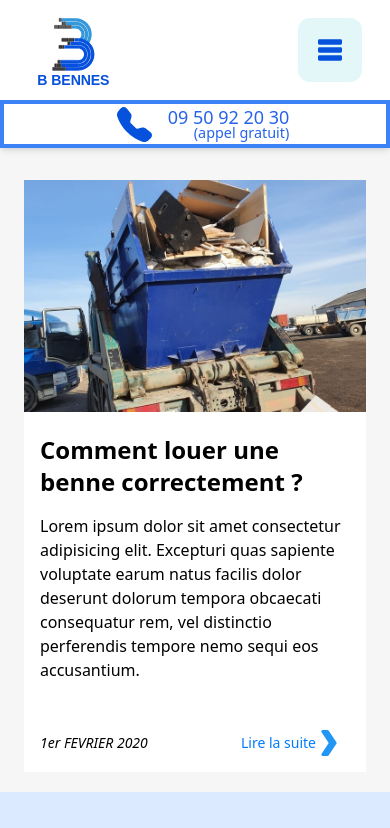
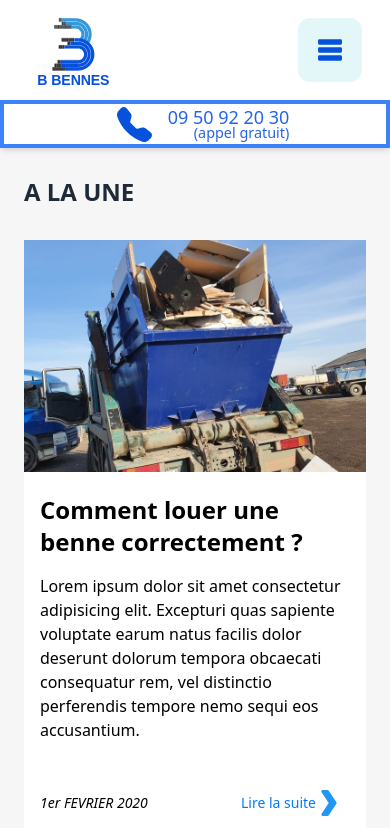
Before and after one commit to Lebeil/bbennes-next-tw, a Next.js app: page /blog in a window 390 px wide. Shown: the top 828 px of the page. Built offline with nearby package versions, Linux system fonts and the light colour scheme.

Commit message:
fix title blog page for mobile

```diff
--- a/pages/blog.js
+++ b/pages/blog.js
@@ -9,7 +9,7 @@ const Blog = () => {
             <section className="pt-24 bg-fondColor">
                 <div className="container mx-auto">
                     <div>
-                        <h1 className="text-2xl font-black text-gray-800 mt-5 pb-3 px-6 md:px-12">
+                        <h1 className="text-2xl font-black text-gray-800 mt-20 pb-3 px-6 md:px-12">
                             A LA UNE
                         </h1>
                     </div>
```
